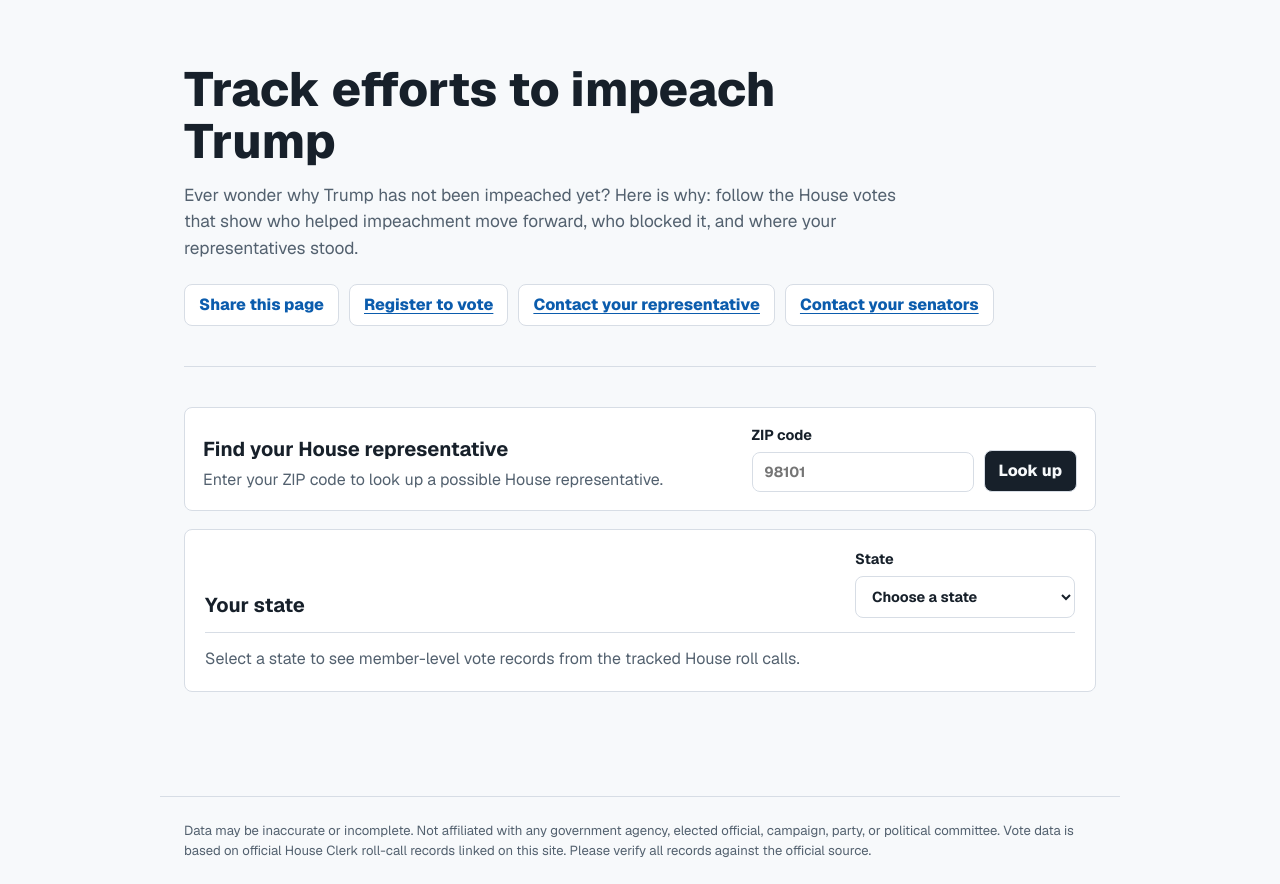
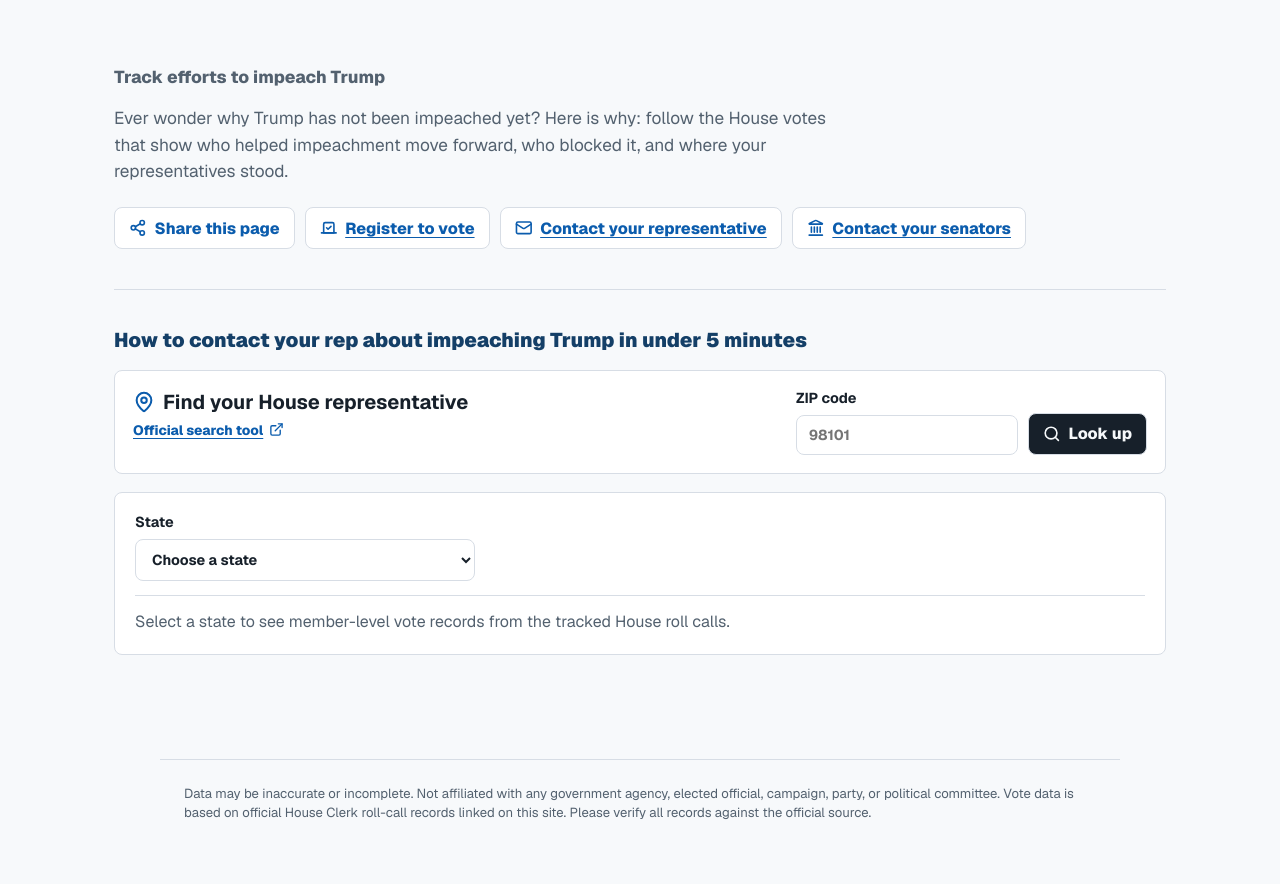
Before and after one commit to impeach-trump/impeach_trump, a Next.js app: page / in a window 1280 px wide. After the commit the page ends 847 px from the top, so only its background shows below. Built offline with nearby package versions, Linux system fonts and the light colour scheme.

Commit message:
Add icons

```diff
--- a/package.json
+++ b/package.json
@@ -9,6 +9,7 @@
     "lint": "eslint"
   },
   "dependencies": {
+    "lucide-react": "^1.21.0",
     "next": "16.2.9",
     "react": "19.2.4",
     "react-dom": "19.2.4"
--- a/src/app/_components/share-page-button.tsx
+++ b/src/app/_components/share-page-button.tsx
@@ -1,5 +1,6 @@
 "use client";
 
+import { Check, Share2 } from "lucide-react";
 import { useState } from "react";
 import styles from "../page.module.css";
 
@@ -32,6 +33,11 @@
 
   return (
     <button className={styles.ctaButton} onClick={handleShare} type="button">
+      {copied ? (
+        <Check aria-hidden="true" className={styles.buttonIcon} />
+      ) : (
+        <Share2 aria-hidden="true" className={styles.buttonIcon} />
+      )}
       {copied ? "Link copied" : "Share this page"}
     </button>
   );
--- a/src/app/_components/state-vote-summary.tsx
+++ b/src/app/_components/state-vote-summary.tsx
@@ -1,5 +1,14 @@
 "use client";
 
+import {
+  Check,
+  Copy,
+  ExternalLink,
+  Mail,
+  MapPin,
+  Search,
+  X,
+} from "lucide-react";
 import {
   type FormEvent,
   useMemo,
@@ -21,9 +30,62 @@
 const openSecretsIdsByMemberId: Record<string, string> =
   houseMemberOpenSecretsIds;
 const IMPEACHMENT_SUPPORT = "Voted to advance impeachment";
+const STATE_BY_GEOID_PREFIX: Record<string, string> = {
+  "01": "AL",
+  "02": "AK",
+  "04": "AZ",
+  "05": "AR",
+  "06": "CA",
+  "08": "CO",
+  "09": "CT",
+  "10": "DE",
+  "11": "DC",
+  "12": "FL",
+  "13": "GA",
+  "15": "HI",
+  "16": "ID",
+  "17": "IL",
+  "18": "IN",
+  "19": "IA",
+  "20": "KS",
+  "21": "KY",
+  "22": "LA",
+  "23": "ME",
+  "24": "MD",
+  "25": "MA",
+  "26": "MI",
+  "27": "MN",
+  "28": "MS",
+  "29": "MO",
+  "30": "MT",
+  "31": "NE",
+  "32": "NV",
+  "33": "NH",
+  "34": "NJ",
+  "35": "NM",
+  "36": "NY",
+  "37": "NC",
+  "38": "ND",
+  "39": "OH",
+  "40": "OK",
+  "41": "OR",
+  "42": "PA",
+  "44": "RI",
+  "45": "SC",
+  "46": "SD",
+  "47": "TN",
+  "48": "TX",
+  "49": "UT",
+  "50": "VT",
+  "51": "VA",
+  "53": "WA",
+  "54": "WV",
+  "55": "WI",
+  "56": "WY",
+};
 const OFFICIAL_REPRESENTATIVE_LOOKUP_URL =
   "https://www.house.gov/representatives/find-your-representative";
-const REPRESENTATIVE_EMAIL_TEMPLATE = [
+const ACCOUNTABILITY_REPRESENTATIVE_EMAIL_TEMPLATE = [
   `I\u2019m a constituent in your district, and I am absolutely disappointed\u2014and frankly angry\u2014about your vote on Roll Call 175 / H. Res. 537. By voting to table the resolution, you actively helped block the impeachment process from moving forward. It is a joke that Donald Trump has not been held fully accountable by this body. Hiding behind a procedural vote to shut this down instead of facing it head-on is cowardly.`,
   `The legal and constitutional grounds for his impeachment are overwhelming. We are talking about severe, documented violations of his oath of office, including:`,
   `Abuse of Power: Repeatedly weaponizing the presidency for personal and political gain, including pressuring government officials to interfere in our democratic processes.`,
@@ -31,6 +93,13 @@
   `Subversion of Democracy: Actively attempting to overturn lawful election results and inciting efforts to disrupt the peaceful transfer of power.`,
   `Constitutional Violations: Flagrantly ignoring the Emoluments Clause and profiting off the office of the presidency.`,
   `None of these are trivial political disagreements\u2014they are the textbook definition of "high crimes and misdemeanors." I want Donald Trump impeached. I expect Congress to take constitutional accountability seriously instead of shutting it down procedurally to protect him. Your job is to defend the Constitution, not play political defense. I pay attention to how you vote, and I will be remembering Roll Call 175 at the ballot box. I expect a real explanation for this vote, not a canned newsletter response.`,
+].join("\n\n");
+const SUPPORTIVE_REPRESENTATIVE_EMAIL_TEMPLATE = [
+  `I\u2019m a constituent in your district, and I\u2019m writing to thank you for doing the right thing on Roll Call 175 / H. Res. 537. I appreciate that you voted to let the impeachment process move forward rather than hiding behind a procedural vote to shut it down.`,
+  `However, we can't stop just because that attempt was blocked. It\u2019s an absolute joke that Donald Trump still hasn't been impeached despite his clear abuses of power and constitutional violations.`,
+  `I am urging you to take the lead and introduce a new resolution for Articles of Impeachment. Don\u2019t wait for someone else to do it. We need representatives who will force this issue back onto the floor and keep fighting until there is real accountability.`,
+  `I pay close attention to what you do in Congress, and stepping up to lead on this will absolutely earn my continued support at the ballot box.`,
+  `I\u2019d like to know if you plan to introduce or co-sponsor a new impeachment resolution.`,
 ].join("\n\n");
 
 type PossibleRepresentative = {
@@ -128,43 +197,29 @@
   return null;
 }
 
-function CheckIcon() {
-  return (
-    <svg
-      aria-hidden="true"
-      className={styles.impeachIcon}
-      focusable="false"
-      viewBox="0 0 20 20"
-    >
-      <path d="m5 10 3 3 7-7" />
-    </svg>
+function getRepresentativeState(representative: PossibleRepresentative) {
+  const representativeKey = getRepresentativeContactKey(
+    representative.name,
+    representative.party,
   );
+
+  for (const voteRecords of Object.values(voteRecordsById)) {
+    const memberVote = voteRecords.find(
+      (voteRecord) =>
+        getRepresentativeContactKey(
+          memberFullNamesById[voteRecord.memberId] ?? voteRecord.name,
+          voteRecord.party,
+        ) === representativeKey,
+    );
+
+    if (memberVote) {
+      return memberVote.state;
+    }
   }
 
-function XIcon() {
   return (
-    <svg
-      aria-hidden="true"
-      className={styles.impeachIcon}
-      focusable="false"
-      viewBox="0 0 20 20"
-    >
-      <path d="m6 6 8 8M14 6l-8 8" />
-    </svg>
-  );
-}
-
-function EmailIcon() {
-  return (
-    <svg
-      aria-hidden="true"
-      className={styles.emailIcon}
-      focusable="false"
-      viewBox="0 0 20 20"
-    >
-      <path d="M3.5 5.5h13v9h-13z" />
-      <path d="m4 6 6 5 6-5" />
-    </svg>
+    STATE_BY_GEOID_PREFIX[representative.geoid.padStart(4, "0").slice(0, 2)] ??
+    ""
   );
 }
 
@@ -229,6 +284,9 @@
           : styles.representativeCardNegative
       }`
     : styles.representativeCard;
+  const representativeEmailTemplate = representativeHelpedImpeachment
+    ? SUPPORTIVE_REPRESENTATIVE_EMAIL_TEMPLATE
+    : ACCOUNTABILITY_REPRESENTATIVE_EMAIL_TEMPLATE;
 
   const selectedStateName = selectedState ? getRegionName(selectedState) : "";
 
@@ -246,6 +304,10 @@
   }, [selectedState]);
 
   function handleStateChange(value: string) {
+    selectState(value);
+  }
+
+  function selectState(value: string) {
     setChosenState(value);
 
     if (value) {
@@ -291,8 +353,14 @@
       setManualRepresentative({
         ...result.representative,
       });
+      const representativeState = getRepresentativeState(result.representative);
+
+      if (representativeState) {
+        selectState(representativeState);
+      }
+
       setShowOfficialZipLookupLink(false);
-      setZipLookupMessage(`Showing possible representative for ZIP ${zipCode}.`);
+      setZipLookupMessage("");
     } catch {
       setManualRepresentative(null);
       setZipLookupHasError(true);
@@ -310,7 +378,7 @@
     }
 
     try {
-      await navigator.clipboard.writeText(REPRESENTATIVE_EMAIL_TEMPLATE);
+      await navigator.clipboard.writeText(representativeEmailTemplate);
       setCopyTemplateStatus("Template copied.");
     } catch {
       setCopyTemplateStatus("Copy failed.");
@@ -318,14 +386,29 @@
   }
 
   return (
-    <section className={styles.section} aria-labelledby="representative-lookup">
+    <section className={styles.section} aria-labelledby="contact-rep-cta">
+      <div className={styles.lookupHeader}>
+        <h2 className={styles.lookupCta} id="contact-rep-cta">
+          How to contact your rep about impeaching Trump in under 5 minutes
+        </h2>
+      </div>
+
       <div className={styles.zipLookupCard}>
         <div className={styles.zipLookup}>
           <div className={styles.zipLookupText}>
-            <h2 id="representative-lookup">Find your House representative</h2>
-            <p>
-              Enter your ZIP code to look up a possible House representative.
-            </p>
+            <h2 id="representative-lookup">
+              <MapPin aria-hidden="true" className={styles.headingIcon} />
+              Find your House representative
+            </h2>
+            <a
+              className={styles.officialLookupLink}
+              href={OFFICIAL_REPRESENTATIVE_LOOKUP_URL}
+              rel="noopener noreferrer"
+              target="_blank"
+            >
+              Official search tool
+              <ExternalLink aria-hidden="true" className={styles.inlineIcon} />
+            </a>
           </div>
 
           <form className={styles.zipLookupForm} onSubmit={handleZipLookup}>
@@ -350,6 +433,7 @@
               disabled={isLookingUpZip}
               type="submit"
             >
+              <Search aria-hidden="true" className={styles.buttonIcon} />
               {isLookingUpZip ? "Looking up..." : "Look up"}
             </button>
 
@@ -373,6 +457,10 @@
                       target="_blank"
                     >
                       official House lookup
+                      <ExternalLink
+                        aria-hidden="true"
+                        className={styles.inlineIcon}
+                      />
                     </a>
                     .
                   </>
@@ -389,25 +477,17 @@
           >
             <div className={styles.representativeCardTop}>
               <div>
-              <p className={styles.meta}>Based on your ZIP lookup</p>
                 <h3 id="possible-representative">
-                {displayedRepresentative.name} may be your House representative
+                  {displayedRepresentative.name} may be your House
+                  representative
                 </h3>
-              <p>
-                This match may be inaccurate because ZIP codes can cross House
-                districts. Confirm your representative on the{" "}
-                <a
-                  href={OFFICIAL_REPRESENTATIVE_LOOKUP_URL}
-                  rel="noopener noreferrer"
-                  target="_blank"
-                >
-                  official House lookup
-                </a>{" "}
-                before relying on this result.
-              </p>
 
                 <p className={styles.representativeVoteCallout}>
-                {representativeHelpedImpeachment ? <CheckIcon /> : <XIcon />}
+                  {representativeHelpedImpeachment ? (
+                    <Check aria-hidden="true" className={styles.impeachIcon} />
+                  ) : (
+                    <X aria-hidden="true" className={styles.impeachIcon} />
+                  )}
                   <span>
                     {representativeVoteStatus
                       ? representativeVoteStatus.helpedImpeachmentMoveForward
@@ -425,7 +505,7 @@
                   rel="noopener noreferrer"
                   target="_blank"
                 >
-                <EmailIcon />
+                  <Mail aria-hidden="true" className={styles.buttonIcon} />
                   Contact {displayedRepresentative.name}
                 </a>
 
@@ -438,7 +518,7 @@
                     <textarea
                       aria-label="Template email to representative"
                       readOnly
-                    value={REPRESENTATIVE_EMAIL_TEMPLATE}
+                      value={representativeEmailTemplate}
                     />
 
                     <div className={styles.copyTemplateActions}>
@@ -447,10 +527,17 @@
                         onClick={handleCopyTemplate}
                         type="button"
                       >
+                        <Copy
+                          aria-hidden="true"
+                          className={styles.buttonIcon}
+                        />
                         Copy message
                       </button>
 
-                    <p aria-live="polite" className={styles.copyTemplateStatus}>
+                      <p
+                        aria-live="polite"
+                        className={styles.copyTemplateStatus}
+                      >
                         {copyTemplateStatus}
                       </p>
                     </div>
@@ -463,12 +550,11 @@
       </div>
 
       <div className={styles.stateGrid}>
-        <section className={styles.memberPanel} aria-labelledby="your-state">
+        <section
+          className={styles.memberPanel}
+          aria-label="State House vote records"
+        >
           <div className={styles.statePanelHeader}>
-            <div>
-              <h2 id="your-state">Your state</h2>
-            </div>
-
             <label className={styles.stateSelect}>
               <span>State</span>
               <select
@@ -579,6 +665,10 @@
                                       rel="noopener noreferrer"
                                       target="_blank"
                                     >
+                                      <Mail
+                                        aria-hidden="true"
+                                        className={styles.linkIcon}
+                                      />
                                       {contactUrl ? "Contact" : "Find contact"}
                                     </a>
                                   </td>
@@ -592,9 +682,15 @@
                                   <td data-label="Helped impeachment move forward?">
                                     <span className={styles.impeachStatus}>
                                       {votedToImpeach ? (
-                                        <CheckIcon />
+                                        <Check
+                                          aria-hidden="true"
+                                          className={styles.impeachIcon}
+                                        />
                                       ) : (
-                                        <XIcon />
+                                        <X
+                                          aria-hidden="true"
+                                          className={styles.impeachIcon}
+                                        />
                                       )}
                                       {votedToImpeach ? "Yes" : "No"}
                                     </span>
@@ -608,6 +704,10 @@
                                         rel="noopener noreferrer"
                                         target="_blank"
                                       >
+                                        <ExternalLink
+                                          aria-hidden="true"
+                                          className={styles.linkIcon}
+                                        />
                                         Funding sources
                                       </a>
                                     ) : (
--- a/src/app/page.module.css
+++ b/src/app/page.module.css
@@ -1,5 +1,5 @@
 .page {
-  width: min(100%, 960px);
+  width: min(100%, 1100px);
   margin: 0 auto;
   padding: 64px 24px;
 }
@@ -24,11 +24,11 @@
   text-transform: uppercase;
 }
 
-.hero h1 {
+.siteTitle {
   max-width: 720px;
   color: var(--foreground);
-  font-size: 3rem;
-  line-height: 1.08;
+  font-size: 1.35rem;
+  line-height: 1.2;
   font-weight: 800;
 }
 
@@ -74,6 +74,10 @@
 
 .ctaButton,
 .ctaLink {
+  display: inline-flex;
+  align-items: center;
+  justify-content: center;
+  gap: 8px;
   min-height: 42px;
   padding: 10px 14px;
   border: 1px solid var(--border);
@@ -99,10 +103,36 @@
   text-decoration-thickness: 2px;
 }
 
+.buttonIcon,
+.headingIcon,
+.inlineIcon,
+.linkIcon {
+  flex: 0 0 auto;
+  width: 1.1em;
+  height: 1.1em;
+  stroke-width: 2.2;
+}
+
+.headingIcon {
+  color: var(--link);
+}
+
+.inlineIcon {
+  display: inline-block;
+  margin-left: 4px;
+  vertical-align: -0.15em;
+}
+
+.linkIcon {
+  width: 1em;
+  height: 1em;
+}
+
 .stateSelect {
   display: grid;
   gap: 8px;
   min-width: 220px;
+  width: min(100%, 340px);
   color: var(--foreground);
   font-size: 0.9rem;
   font-weight: 700;
@@ -136,14 +166,50 @@
 
 .zipLookup {
   display: flex;
-  align-items: flex-end;
+  align-items: flex-start;
   justify-content: space-between;
   gap: 18px;
 }
 
 .zipLookupText {
   display: grid;
+  justify-items: start;
   gap: 6px;
+  text-align: left;
+}
+
+.lookupHeader {
+  display: grid;
+  gap: 8px;
+}
+
+.lookupCta {
+  max-width: 780px;
+  color: #143f67;
+  font-size: 2.75rem;
+  font-weight: 900;
+  line-height: 1.08;
+}
+
+.zipLookupText h2 {
+  display: inline-flex;
+  align-items: center;
+  gap: 8px;
+  margin: 0;
+}
+
+.officialLookupLink {
+  display: inline-flex;
+  align-items: center;
+  gap: 2px;
+  color: var(--link);
+  font-size: 0.85rem;
+  font-weight: 800;
+  line-height: 1.35;
+}
+
+.officialLookupLink:hover {
+  text-decoration-thickness: 2px;
 }
 
 .zipLookupText p {
@@ -181,6 +247,10 @@
 }
 
 .zipLookupButton {
+  display: inline-flex;
+  align-items: center;
+  justify-content: center;
+  gap: 8px;
   min-height: 42px;
   padding: 10px 14px;
   border: 1px solid var(--border);
@@ -306,17 +376,6 @@
   text-decoration-thickness: 2px;
 }
 
-.emailIcon {
-  flex: 0 0 auto;
-  width: 1.2em;
-  height: 1.2em;
-  fill: none;
-  stroke: currentColor;
-  stroke-linecap: round;
-  stroke-linejoin: round;
-  stroke-width: 1.8;
-}
-
 .copyTemplate {
   display: grid;
   gap: 14px;
@@ -388,6 +447,10 @@
 }
 
 .copyTemplateButton {
+  display: inline-flex;
+  align-items: center;
+  justify-content: center;
+  gap: 8px;
   min-height: 42px;
   padding: 10px 14px;
   border: 1px solid #143f67;
@@ -417,9 +480,7 @@
 }
 
 .statePanelHeader {
-  display: flex;
-  align-items: flex-end;
-  justify-content: space-between;
+  display: grid;
   gap: 20px;
 }
 
@@ -460,17 +521,54 @@
 
 .memberTable {
   width: 100%;
-  min-width: 980px;
+  min-width: 0;
   border-collapse: collapse;
   font-size: 0.95rem;
+  table-layout: fixed;
 }
 
 .memberTable th,
 .memberTable td {
   padding: 10px 8px;
   border-top: 1px solid var(--border);
+  overflow-wrap: anywhere;
   text-align: left;
   vertical-align: top;
+}
+
+.memberTable th:nth-child(1),
+.memberTable td:nth-child(1) {
+  width: 19%;
+}
+
+.memberTable th:nth-child(2),
+.memberTable td:nth-child(2) {
+  width: 12%;
+}
+
+.memberTable th:nth-child(3),
+.memberTable td:nth-child(3) {
+  width: 9%;
+}
+
+.memberTable th:nth-child(4),
+.memberTable td:nth-child(4) {
+  width: 7%;
+}
+
+.memberTable th:nth-child(5),
+.memberTable td:nth-child(5) {
+  width: 11%;
+}
+
+.memberTable th:nth-child(6),
+.memberTable td:nth-child(6) {
+  width: 24%;
+}
+
+.memberTable th:nth-child(7),
+.memberTable td:nth-child(7) {
+  width: 18%;
 }
 
 .memberTable th {
@@ -528,9 +626,12 @@
 
 .contactLink,
 .donorLink {
+  display: inline-flex;
+  align-items: center;
+  gap: 6px;
   color: var(--link);
   font-weight: 800;
-  white-space: nowrap;
+  white-space: normal;
 }
 
 .contactLink:hover,
@@ -540,10 +641,9 @@
 
 .unavailable {
   color: var(--muted);
-  white-space: nowrap;
 }
 
-@media (max-width: 900px) {
+@media (max-width: 1040px) {
   .tableWrap {
     overflow-x: visible;
   }
@@ -567,6 +667,11 @@
     overflow: hidden;
     border: 1px solid var(--border);
     border-radius: 8px;
+  }
+
+  .memberTable th:nth-child(n),
+  .memberTable td:nth-child(n) {
+    width: auto;
   }
 
   .memberTable td {
@@ -596,8 +701,8 @@
     padding: 40px 18px;
   }
 
-  .hero h1 {
-    font-size: 2.125rem;
+  .lookupCta {
+    font-size: 2rem;
   }
 
   .sectionHeader,
--- a/src/app/page.tsx
+++ b/src/app/page.tsx
@@ -1,3 +1,4 @@
+import { Landmark, Mail, Vote } from "lucide-react";
 import { SharePageButton } from "./_components/share-page-button";
 import { StateVoteSummary } from "./_components/state-vote-summary";
 import styles from "./page.module.css";
@@ -7,7 +8,7 @@
     <main className={styles.page}>
       <section className={styles.hero}>
         <div className={styles.heroCopy}>
-          <h1>Track efforts to impeach Trump</h1>
+          <p className={styles.siteTitle}>Track efforts to impeach Trump</p>
           <p>
             Ever wonder why Trump has not been impeached yet? Here is why:
             follow the House votes that show who helped impeachment move
@@ -23,6 +24,7 @@
             rel="noopener noreferrer"
             target="_blank"
           >
+            <Vote aria-hidden="true" className={styles.buttonIcon} />
             Register to vote
           </a>
           <a
@@ -31,6 +33,7 @@
             rel="noopener noreferrer"
             target="_blank"
           >
+            <Mail aria-hidden="true" className={styles.buttonIcon} />
             Contact your representative
           </a>
           <a
@@ -39,6 +42,7 @@
             rel="noopener noreferrer"
             target="_blank"
           >
+            <Landmark aria-hidden="true" className={styles.buttonIcon} />
             Contact your senators
           </a>
         </div>
```
Also changed, not shown: 1 other file (tests, documents, lock files or other folders). Lines whose indentation alone changed are shown as unchanged.
